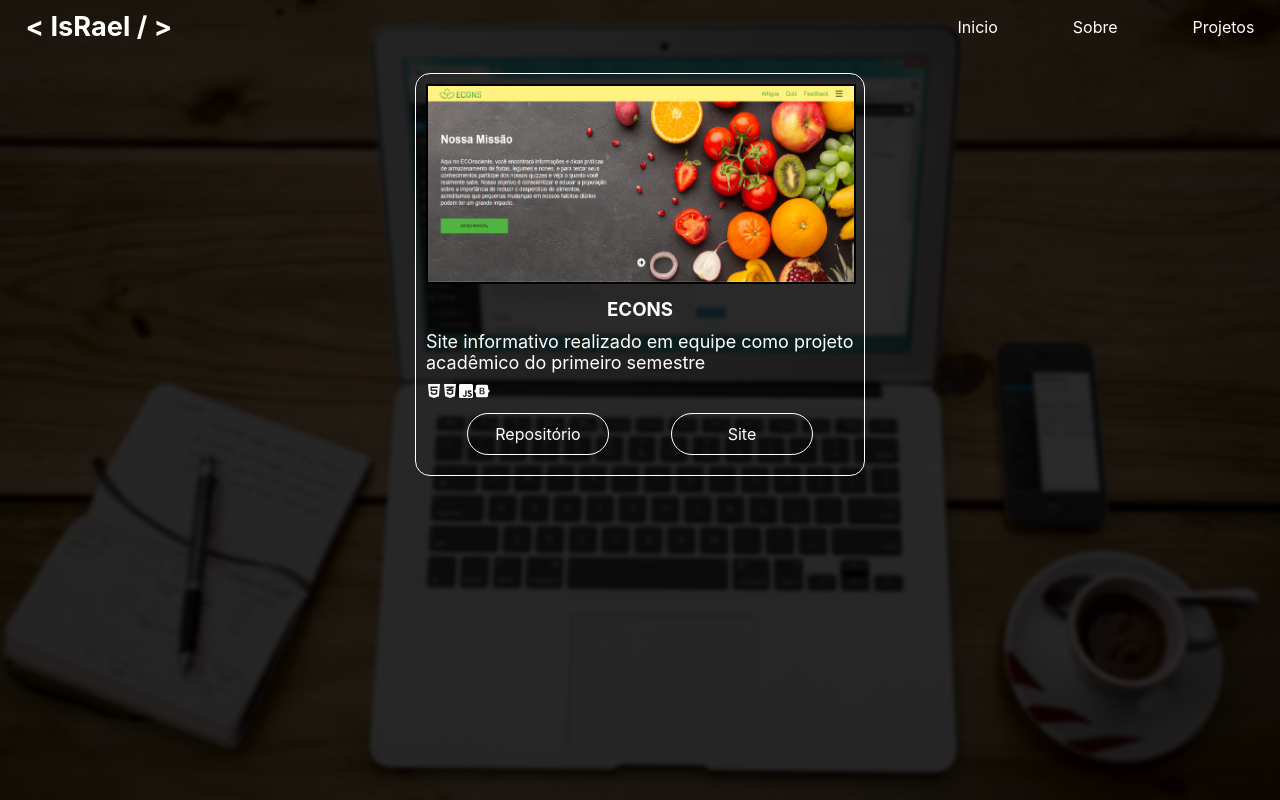
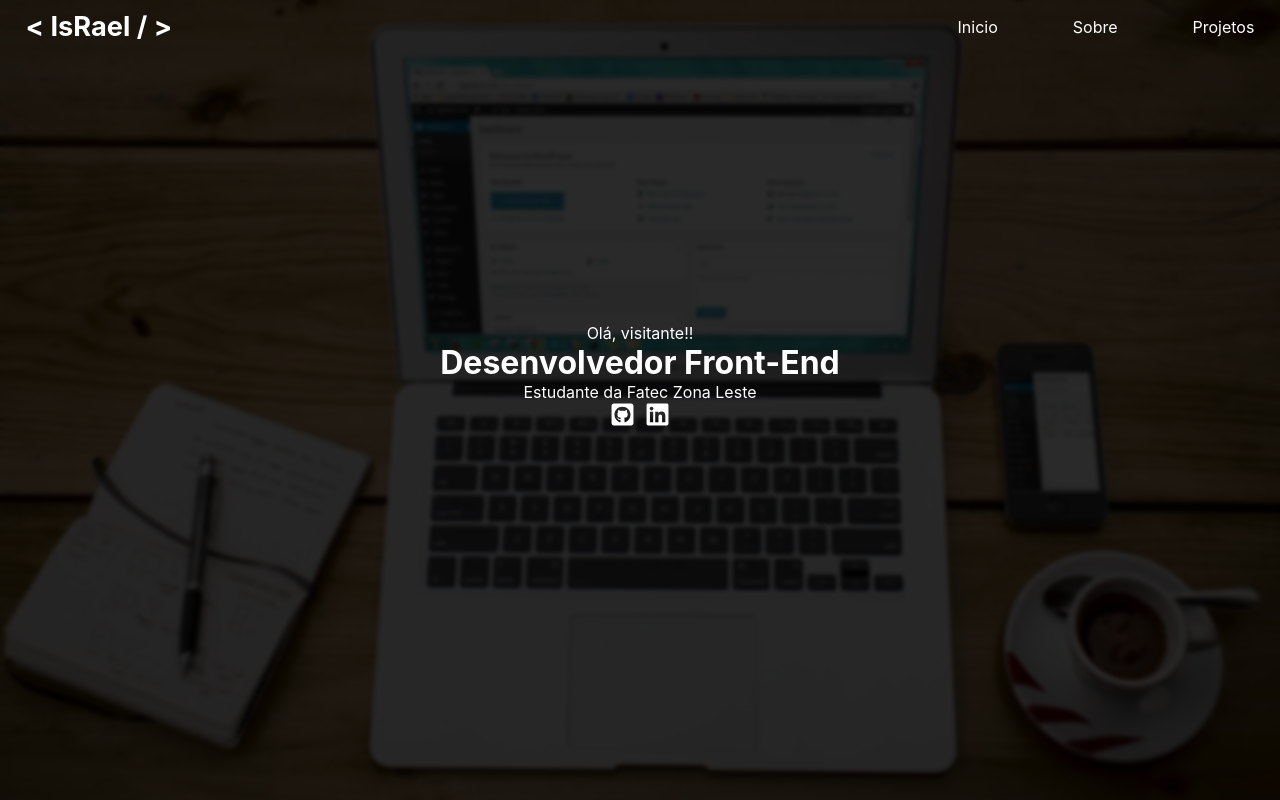
Before and after one commit to israelsouza/portifolio, a React (Create React App) app in the folder portifolio/: page / in a window 1280 px wide. Built offline with nearby package versions, Linux system fonts and the light colour scheme.

Commit message:
feat: add rotas e views
- instalação react-router-dom
- configuração de views e linkagem para as views

```diff
--- a/portifolio/package.json
+++ b/portifolio/package.json
@@ -7,6 +7,7 @@
     "react": "^19.0.0",
     "react-dom": "^19.0.0",
     "react-icons": "^5.4.0",
+    "react-router-dom": "^7.1.5",
     "react-scripts": "5.0.1"
   },
   "scripts": {
--- a/portifolio/src/App.js
+++ b/portifolio/src/App.js
@@ -1,16 +1,19 @@
-import Sobre from './components/sobre';
-import Apresentacao from './components/home view/apresentacao';
 import FundoPrincipal from './components/home view/fundoPrincipal';
 import Header from './components/home view/header';
 import './App.css';
-import Projeto from './components/Projeto';
+
+// reaproveitar estrutura
+import { Outlet } from 'react-router-dom';
 
 function App() {
   return (
     <>
       <Header/>
       <FundoPrincipal />
-      <Projeto />
+
+      < Outlet />
+
+
     </>
   );
 }
--- a/portifolio/src/components/home view/header.js
+++ b/portifolio/src/components/home view/header.js
@@ -1,8 +1,9 @@
 import style from './Header.module.css'
+import { NavLink } from 'react-router-dom'
 
 function Header() {
     return (
-        <header className={style.header }>
+        <header className={style.header}>
             <div className={`${style.header__content}`}>
                 <h2 className={style.header__title}>
                     &lt; IsRael / &gt;
@@ -11,19 +12,31 @@ function Header() {
                 <nav className={style.header__menu}>
                     <ul className={style.header__list}>
                         <li className={style.header__listItem}>
-                            <a href="" target="_self" className={style.header__link}>
+
+                            <NavLink to="/" end className={style.header__link}>
+
                                 Inicio
-                            </a>
+
+                            </NavLink>
+
                         </li>
                         <li className={style.header__listItem}>
-                            <a href="" target="_self" className={style.header__link}>
+
+                            <NavLink to="/sobre" end className={style.header__link}>
+
                                 Sobre
-                            </a>
+
+                            </NavLink>
+
                         </li>
                         <li className={style.header__listItem}>
-                            <a href="" target="_self" className={style.header__link}>
+
+                            <NavLink to="/projetos" end className={style.header__link}>
+
                                 Projetos
-                            </a>
+
+                            </NavLink>
+
                         </li>
                     </ul>
                 </nav>
--- a/portifolio/src/index.js
+++ b/portifolio/src/index.js
@@ -4,9 +4,61 @@ import './index.css';
 import App from './App';
 
 
+// importando 'páginas' e objetos do router
+
+import { createBrowserRouter, RouterProvider } from 'react-router-dom';
+
+import Apresentacao from './components/home view/apresentacao';
+import Sobre from './components/sobre';
+import Projeto from './components/Projeto';
+
+// configurando o router
+
+// const router = createBrowserRouter([
+//   {
+//     path: '/',
+//     element: <Apresentacao />
+//   },
+
+//   {
+//     path: 'sobre',
+//     element: <Sobre />
+//   },
+
+//   {
+//     path: 'projetos',
+//     element: <Projeto />
+//   }
+// ])
+
+const router = createBrowserRouter([
+  {
+    path: '/',
+    element: <App />,
+    children: [
+      {
+        path: '/',
+        element: <Apresentacao />
+      },
+
+      {
+        path: 'sobre',
+        element: <Sobre />
+      },
+
+      {
+        path: 'projetos',
+        element: <Projeto />
+      }
+
+    ]
+  }
+])
+
+
 const root = ReactDOM.createRoot(document.getElementById('root'));
 root.render(
   <React.StrictMode>
-    <App />
+    < RouterProvider router={router} />
   </React.StrictMode>
 );
```
Also changed, not shown: 1 other file (tests, documents, lock files or other folders).
